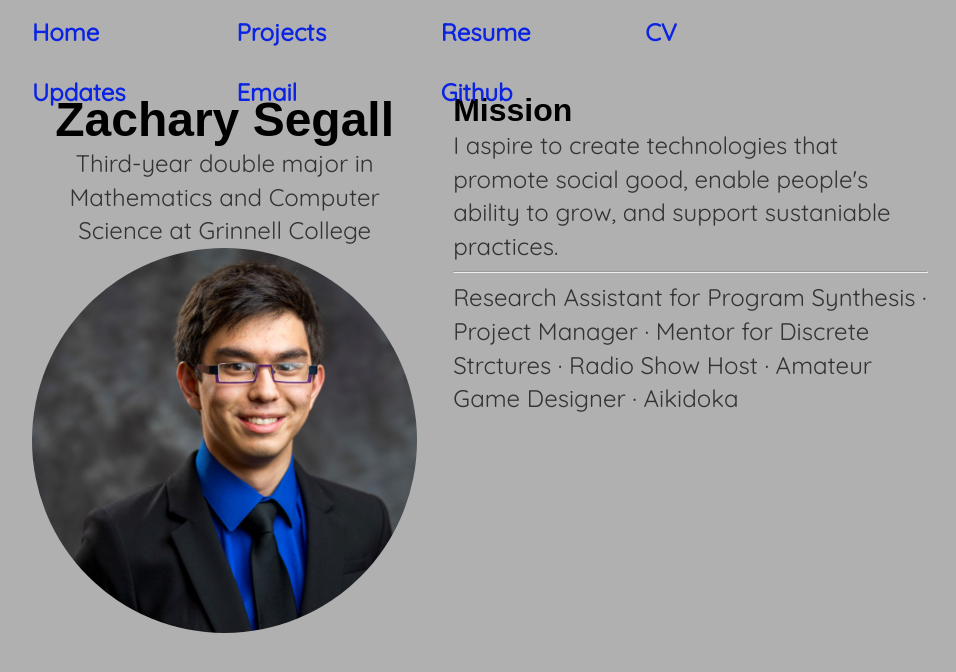
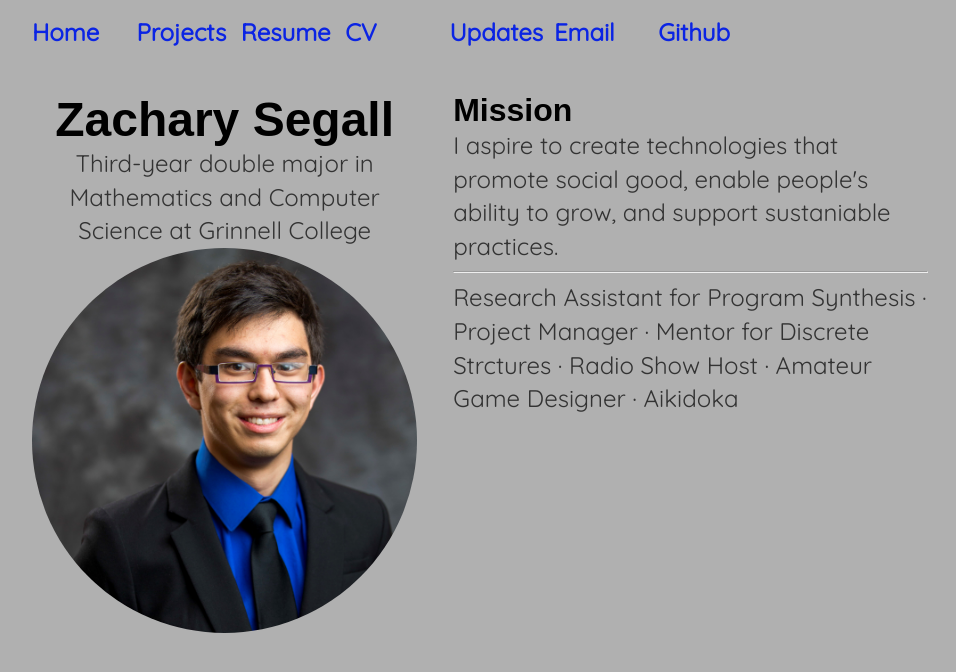
Before and after one commit to ZHHSegall/zhhsegall.github.io, a Jekyll site: the page built from index.html, in a window 1280 px wide. Shown: the top 672 px of the page, without its empty margins (160-1116 px from the left). Built offline with Jekyll 4.4.1, drawn with Linux system fonts in a browser that asks for light colours.

Commit message:
Adjust nav bar button size and hover color

```diff
--- a/css/main.css
+++ b/css/main.css
@@ -13,16 +13,19 @@
 nav ul li, footer ul li {
     display: inline-block;
     height: 60px;
-    width: 200px;
+    width: 100px;
 }
+
+
 nav ul li a{
     color: #0B24E4;
 }
 
-nav ul li a:hover{
-    color: #fff;
+nav ul li:hover{
+    color: #B0B0B0;
     background-color: #0B24E4;
 }
+
 a {
     text-decoration: none;
     color: #999;
```
